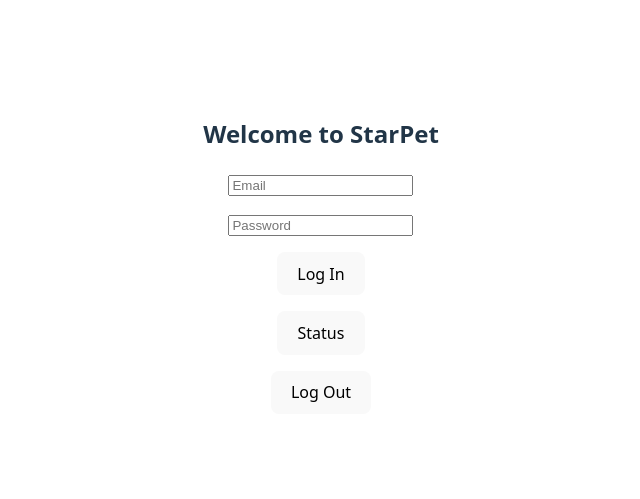
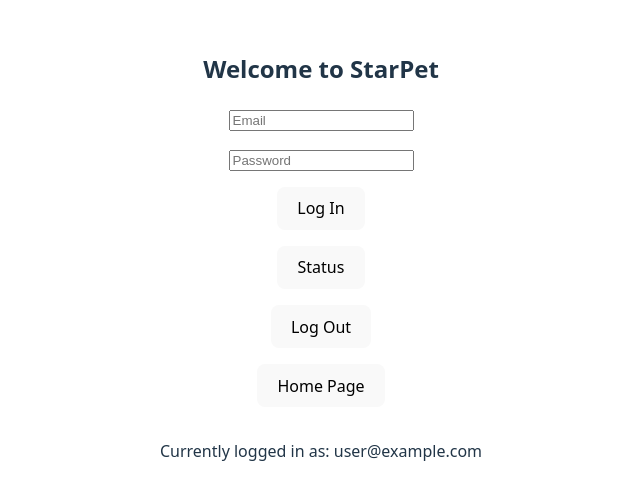
Before and after one commit to whoguy24/starpet, a React (Vite) app: page /login in a window 1280 px wide. Shown: the part 145-644 px from the top of the page, without its empty margins (319-959 px from the left). Built offline with nearby package versions, Linux system fonts and the light colour scheme; no server answers; sample sign-in values are in the browser's storage.

Commit message:
Added some quality of life buttons for testing purposes to userlogin and landing pages.

```diff
--- a/src/auth/LoginForm.jsx
+++ b/src/auth/LoginForm.jsx
@@ -1,6 +1,7 @@
 // Import Modules
 import { useState } from "react";
 import { useAuth } from "../auth/AuthProvider";
+import { useNavigate } from "react-router-dom";
 
 //Import CSS
 import styles from "./LoginForm.module.css";
@@ -8,12 +9,16 @@ import styles from "./LoginForm.module.css";
 // Component Function
 function LoginForm() {
 
+    // Define React Router Functions
+    const navigate = useNavigate();
+
     // Define User State from AuthProvider
     const { user, login, logOut } = useAuth();
 
     // Define Local State
     const [email, setEmail] = useState("");
     const [password, setPassword] = useState("");
+    const [message, setMessage] = useState(user?.email ? `Currently logged in as: ${user.email}` : "" );
 
     // Log In Button Handler
     const handleLogin = async (e) => {
@@ -21,18 +26,22 @@ function LoginForm() {
         try {
             const userCredential = await login(email, password);
             console.log(`Logged in successfully: ${userCredential.user.email}`)
+            navigate("/");
         } catch (err) {
-            console.log("There was an issue.", err)
+            setMessage("Log in Failed.");
+            console.log(message, err);
         }
     };
 
     // Check Authentication Status Button Handler
     const handleStatus = () => {
         if (user?.email) {
-            console.log("Current username:", user.email);
+            setMessage(`Currently logged in as: ${user.email}`);
+            console.log(message);
         }
         else {
-            console.log("No users are logged in.");
+            setMessage("No users are logged in.");
+            console.log(message);
         }
     };
 
@@ -40,14 +49,22 @@ function LoginForm() {
     const handleLogout = async () => {
         try {
            await logOut();
-            console.log("User logged out successfully.");
+            setMessage("User logged out successfully.");
+            console.log(message);
         } catch (err) {
-            console.error("Logout failed:", err);
+            setMessage("Log out failed.");
+            console.error(message, err);
         }
     };
 
+    // Log User Out Button Handler
+    function handleNavigateToHome() {
+        navigate("/");
+    }
+
     return (
         <>
+
             {/* Web Form */}
             <form className={styles.loginForm} onSubmit={handleLogin}>
 
@@ -87,11 +104,30 @@ function LoginForm() {
                     </button>
                 </div>
 
-                {/* Log Out Button */}
+                {/* Only Show if Logged In */}
+                { user &&
+                    <>
+
+                        {/* Log Out Button */}
+                        <div>
+                            <button type="button" onClick={handleLogout}>
+                                Log Out
+                            </button>
+                        </div>
+
+                        {/* Go to Home Page Button */}
+                        <div>
+                            <button type="button" onClick={handleNavigateToHome}>
+                                Home Page
+                            </button>
+                        </div>
+
+                    </>
+                }
+
+                {/* Authentication Status Message */}
                 <div>
-                    <button type="button" onClick={handleLogout}>
-                        Log Out
-                    </button>
+                    <p>{message}</p>
                 </div>
 
             </form>
--- a/src/pages/Landing.jsx
+++ b/src/pages/Landing.jsx
@@ -1,16 +1,34 @@
+//Import Modules
 import { useAuth } from "../auth/AuthProvider";
+import { useNavigate } from "react-router-dom";
 
+// Component Function
 function Landing() {
 
+  // Define React-Router Function
+  const navigate = useNavigate();
+
+  // Define User State
   const { user } = useAuth();
 
+  // Navigation Button Handler
+  function buttonHandler() {
+    navigate("/login");
+  }
+
+  // Render DOM
   return (
     <div>
-       <h2>Welcome to StarPet</h2>
-       <p>You are currently logged in as:</p>
-       <p>{user.email}</p>
+        <h2>Welcome to StarPet</h2>
+        <p>You are currently logged in as:</p>
+        <p>{user.email}</p>
+        <button type="button" onClick={buttonHandler}>
+            Log In Page
+        </button>
     </div>
   );
+
 };
 
+// Export Component
 export default Landing;
```
